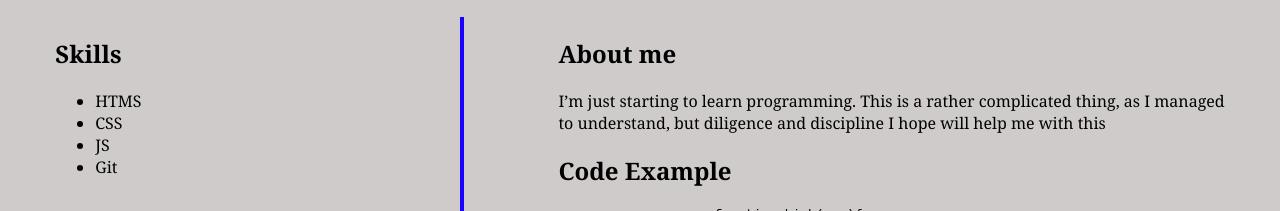
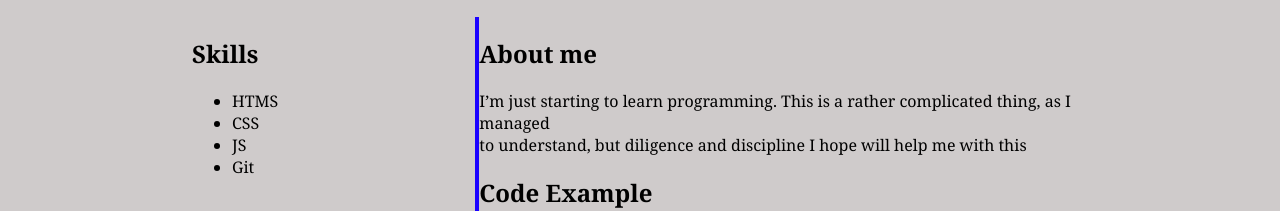
Before and after one commit to paral1ne/rsschool-cv, a plain HTML site: page index.html in a window 1280 px wide. Shown: the part 514-725 px from the top of the page. Drawn offline with Linux system fonts and the light colour scheme.

Commit message:
refactor: style file

```diff
--- a/styles/style.css
+++ b/styles/style.css
@@ -1,6 +1,8 @@
 body {
     background-color: rgb(207, 203, 203);
     font-family: Georgia, 'Times New Roman', Times, serif;
+    max-width: 70%;
+    margin: 0 auto;
 }
 img {
     width: 50px;
```
